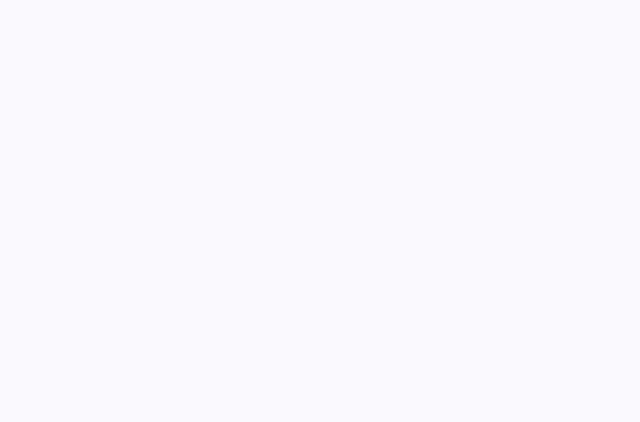
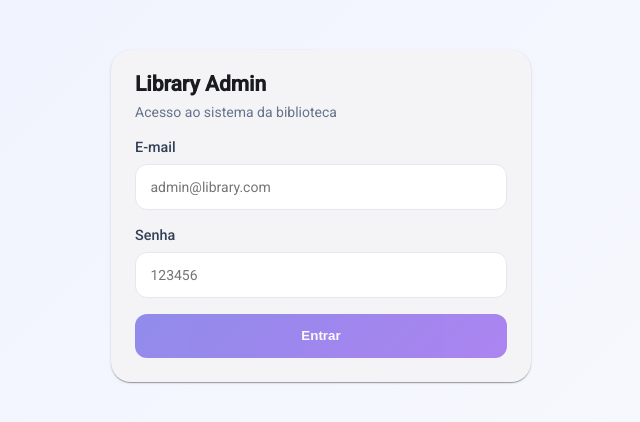
Before and after one commit to nayannelbatista/angular-fiap-course, an Angular app: page /login in a window 1280 px wide. Before the commit this address led to /. Shown: the part 208-630 px from the top of the page, without its empty margins (319-959 px from the left). Built offline with nearby package versions, Linux system fonts and the light colour scheme.

Commit message:
feat: add login screen and authentication navigation

```diff
--- a/src/app/app.routes.ts
+++ b/src/app/app.routes.ts
@@ -3,8 +3,13 @@ import { Shell } from './core/shell/shell';
 import { BookListPage } from './books/book-list-page/book-list-page';
 import { Dashboard } from './dashboard/dashboard/dashboard';
 import { Loans } from './loans/loans/loans';
+import { Login } from './users/login/login';
 
 export const routes: Routes = [
+  {
+    path: 'login',
+    component: Login
+  },
   {
     path: '',
     component: Shell,
--- a/src/app/core/shell/shell.html
+++ b/src/app/core/shell/shell.html
@@ -26,12 +26,19 @@
 
   <mat-sidenav-content>
     <mat-toolbar class="shell-toolbar">
+      <div class="toolbar-left">
         <button matIconButton (click)="sidenav.toggle()" aria-label="Menu de navegaçāo">
           <mat-icon>menu</mat-icon>
         </button>
         <span class="toolbar-title">Library Admin</span>
+      </div>
+      <div class="toolbar-user">
+        <span class="user-name">
+          {{ authService.currentUser()?.name }}
+        </span>
+        <button type="button" class="logout-button" (click)="logout()">Sair</button>
+      </div>
     </mat-toolbar>
-
     <main class="shell-content">
       <router-outlet />
     </main>
--- a/src/app/core/shell/shell.scss
+++ b/src/app/core/shell/shell.scss
@@ -28,7 +28,7 @@
   margin-bottom: 0.75rem;
 
   h1 {
-    display: block;
+    margin: 0;
     color: var(--shell-text);
     font-size: 1rem;
     line-height: 1.2;
@@ -56,18 +56,56 @@
 }
 
 .shell-toolbar {
-  position: sticky;
-  top: 0;
-  z-index: 2;
-  border-bottom: 1px solid var(--shell-border);
-  background: rgba(255, 255, 255, 0.92);
-  backdrop-filter: blur(8px);
-  color: var(--shell-text);
+  display: flex;
+  align-items: center;
+  justify-content: space-between;
+  gap: 1rem;
+  padding-inline: 1.5rem;
 }
 
-.toolbar-title {
-  margin-left: 0.5rem;
-  font-weight: 600;
+.toolbar-left {
+  display: flex;
+  align-items: center;
+  gap: 0.5rem;
+}
+
+
+.toolbar-user {
+  display: flex;
+  align-items: center;
+  gap: 0.5rem;
+}
+
+.toolbar-user {
+  display: flex;
+  align-items: center;
+  gap: 0.5rem;
+}
+
+.user-name {
+  font-size: 0.875rem;
+  font-weight: 500;
+  color: var(--shell-text-muted);
+  white-space: nowrap;
+  max-width: 160px;
+  overflow: hidden;
+  text-overflow: ellipsis;
+}
+
+.logout-button {
+  border: none;
+  background: transparent;
+  color: var(--shell-text-muted);
+  font-size: 0.8125rem;
+  font-weight: 500;
+  cursor: pointer;
+  padding: 0.2rem 0.35rem;
+  line-height: 1;
+
+  &:hover {
+    color: var(--shell-accent);
+    text-decoration: underline;
+  }
 }
 
 mat-nav-list {
--- a/src/app/core/shell/shell.ts
+++ b/src/app/core/shell/shell.ts
@@ -1,10 +1,11 @@
-import { Component } from '@angular/core';
+import { Component, inject } from '@angular/core';
 import { MatToolbarModule } from '@angular/material/toolbar';
 import { MatIconModule } from '@angular/material/icon';
 import { MatButtonModule } from '@angular/material/button';
 import { MatSidenavModule } from '@angular/material/sidenav';
 import { MatListModule } from '@angular/material/list';
-import { RouterLink, RouterLinkActive, RouterOutlet } from "@angular/router";
+import { Router, RouterLink, RouterLinkActive, RouterOutlet } from "@angular/router";
+import { AuthService } from '../../users/auth.service';
 
 @Component({
   selector: 'app-shell',
@@ -22,5 +23,11 @@ import { RouterLink, RouterLinkActive, RouterOutlet } from "@angular/router";
   styleUrl: './shell.scss',
 })
 export class Shell {
+  readonly authService = inject(AuthService);
+  private router = inject(Router);
 
+  logout() {
+    this.authService.logout();
+    this.router.navigate(['/login']);
+  }
 }
--- /dev/null
+++ b/src/app/users/login/login.html
@@ -0,0 +1,40 @@
+<section class="login-page">
+  <mat-card class="login-card">
+    <header class="login-header">
+      <h1>Library Admin</h1>
+      <p>Acesso ao sistema da biblioteca</p>
+    </header>
+
+    <div class="form-field">
+      <label for="email">E-mail</label>
+      <input
+        id="email"
+        type="email"
+        [(ngModel)]="email"
+        placeholder="admin@library.com"
+      />
+    </div>
+
+    <div class="form-field">
+      <label for="password">Senha</label>
+      <input
+        id="password"
+        type="password"
+        [(ngModel)]="password"
+        placeholder="123456"
+      />
+    </div>
+
+    @if (authService.loginError()) {
+      <p class="error-message">{{ authService.loginError() }}</p>
+    }
+
+    <button
+      type="button"
+      [disabled]="!email().trim() || !password().trim() || authService.isLoading()"
+      (click)="submit()"
+    >
+      Entrar
+    </button>
+  </mat-card>
+</section>
--- /dev/null
+++ b/src/app/users/login/login.scss
@@ -0,0 +1,75 @@
+:host {
+  display: block;
+}
+
+.login-page {
+  min-height: 100dvh;
+  display: grid;
+  place-items: center;
+  padding: 1.5rem;
+  background: linear-gradient(135deg, #eef2ff, #f8fafc);
+}
+
+.login-card {
+  width: min(100%, 420px);
+  padding: 1.5rem;
+  border-radius: 20px;
+  display: grid;
+  gap: 1rem;
+}
+
+.login-header h1 {
+  margin: 0;
+}
+
+.login-header p {
+  margin: 0.5rem 0 0;
+  color: #64748b;
+}
+
+.form-field {
+  display: grid;
+  gap: 0.35rem;
+}
+
+.form-field label {
+  font-size: 0.9rem;
+  font-weight: 500;
+  color: #334155;
+}
+
+.form-field input {
+  width: 100%;
+  box-sizing: border-box;
+  padding: 0.75rem 0.9rem;
+  border: 1px solid #e2e8f0;
+  border-radius: 12px;
+  font: inherit;
+  outline: none;
+}
+
+.form-field input:focus {
+  border-color: #4f46e5;
+  box-shadow: 0 0 0 3px rgba(79, 70, 229, 0.12);
+}
+
+.error-message {
+  margin: 0;
+  color: #dc2626;
+  font-size: 0.9rem;
+}
+
+button {
+  min-height: 44px;
+  border: none;
+  border-radius: 12px;
+  background: linear-gradient(135deg, #4f46e5, #7c3aed);
+  color: white;
+  font-weight: 600;
+  cursor: pointer;
+}
+
+button:disabled {
+  opacity: 0.6;
+  cursor: not-allowed;
+}
--- /dev/null
+++ b/src/app/users/login/login.ts
@@ -0,0 +1,29 @@
+import { Component, effect, inject, signal } from '@angular/core';
+import { FormsModule } from '@angular/forms';
+import { MatCardModule } from '@angular/material/card';
+import { AuthService } from '../auth.service';
+import { Router } from '@angular/router';
+
+@Component({
+  selector: 'app-login',
+  imports: [MatCardModule, FormsModule],
+  templateUrl: './login.html',
+  styleUrl: './login.scss',
+})
+export class Login {
+  readonly authService = inject(AuthService);
+  private router = inject(Router);
+
+  email = signal('');
+  password = signal('');
+
+  submit(): void {
+    this.authService.login(this.email().trim(), this.password().trim());
+  }
+
+  redirectEffect = effect(() => {
+    if (this.authService.isAuthenticated()) {
+      this.router.navigate(['/dashboard']);
+    }
+  });
+}
```
Also changed, not shown: 1 other file (tests, documents, lock files or other folders). Lines whose indentation alone changed are shown as unchanged.
